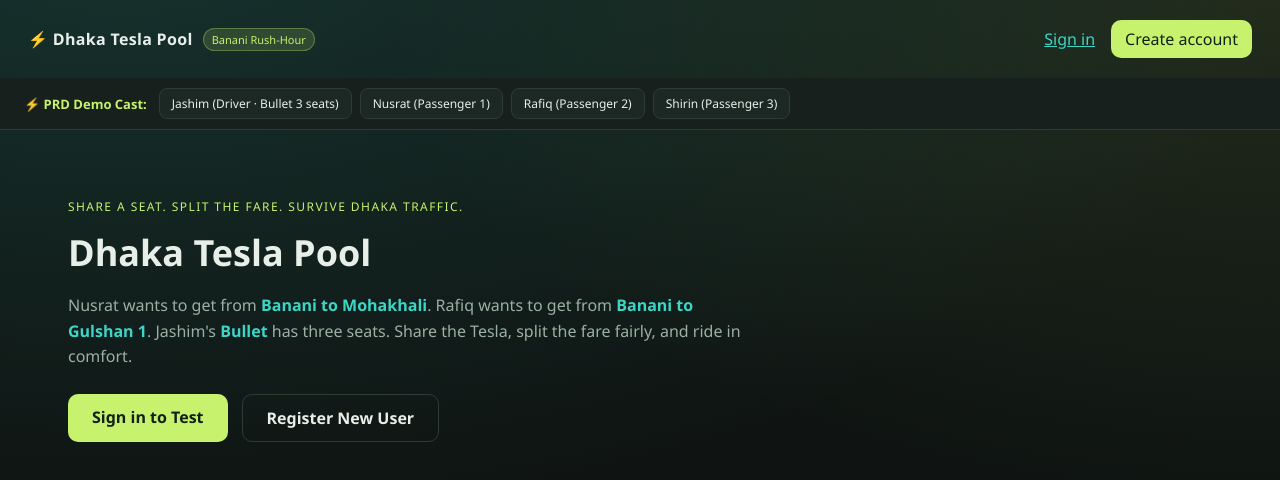
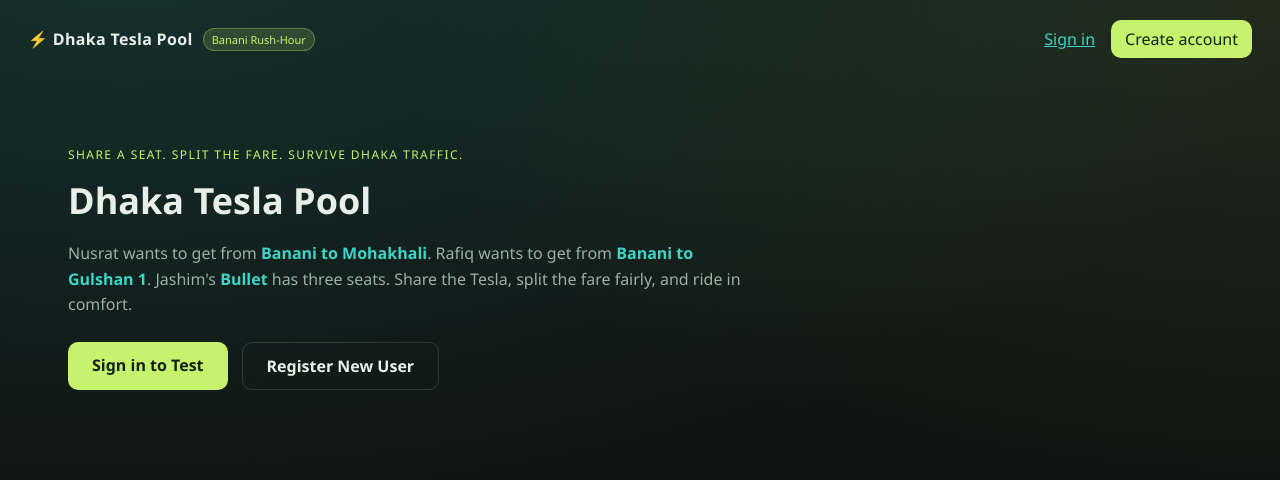
Before and after one commit to AHMED-SAFA/Dhaka-Tesla-Pool, a React (Vite) app in the folder frontend/: page / in a window 1280 px wide. Shown: the top 480 px of the page. Built offline with nearby package versions, Linux system fonts and the light colour scheme.

Commit message:
chore(ui): remove Global Demo Bar (QuickDemoBar)

```diff
--- a/frontend/src/components/QuickDemoBar.jsx
+++ b/frontend/src/components/QuickDemoBar.jsx
@@ -1,54 +1,4 @@
-import { useState } from 'react';
-import { api } from '../api.js';
-import { useAuth } from '../auth.jsx';
-
-const DEMO_ACCOUNTS = [
-  { label: 'Jashim (Driver · Bullet 3 seats)', email: 'jashim@tesla.dhaka', role: 'driver' },
-  { label: 'Nusrat (Passenger 1)', email: 'nusrat@tesla.dhaka', role: 'passenger' },
-  { label: 'Rafiq (Passenger 2)', email: 'rafiq@tesla.dhaka', role: 'passenger' },
-  { label: 'Shirin (Passenger 3)', email: 'shirin@tesla.dhaka', role: 'passenger' },
-];
-
+// Removed: authentication now strictly requires valid user email and password.
 export default function QuickDemoBar() {
-  const { signIn } = useAuth();
-  const [loading, setLoading] = useState(false);
-  const [err, setErr] = useState('');
-
-  async function handleQuickLogin(email) {
-    setLoading(true);
-    setErr('');
-    try {
-      const res = await api('/api/auth/login', {
-        method: 'POST',
-        body: { email, password: 'Password123' },
-      });
-      signIn(res);
-    } catch (e) {
-      setErr(e.message || 'Demo login failed. Make sure DB is seeded.');
-    } finally {
-      setLoading(false);
-    }
-  }
-
-  return (
-    <div className="demo-bar">
-      <div className="demo-bar-inner">
-        <span className="demo-title">⚡ PRD Demo Cast:</span>
-        <div className="demo-buttons">
-          {DEMO_ACCOUNTS.map((acc) => (
-            <button
-              key={acc.email}
-              type="button"
-              className="demo-btn"
-              disabled={loading}
-              onClick={() => handleQuickLogin(acc.email)}
-            >
-              {acc.label}
-            </button>
-          ))}
-        </div>
-      </div>
-      {err && <div className="demo-err">{err}</div>}
-    </div>
-  );
+  return null;
 }
--- a/frontend/src/index.css
+++ b/frontend/src/index.css
@@ -95,47 +95,6 @@
 .hero-copy { padding: 40px 28px 80px; max-width: 720px; }
 .hero-copy .card { width: min(520px, 100%); margin-top: 24px; }
 .btn-link { width: auto; padding: 8px 14px; }
-
-/* Demo Cast Bar */
-.demo-bar {
-  background: var(--bg-2);
-  border-bottom: 1px solid var(--border);
-  padding: 10px 24px;
-}
-.demo-bar-inner {
-  display: flex;
-  flex-wrap: wrap;
-  align-items: center;
-  gap: 12px;
-}
-.demo-title {
-  font-size: 13px;
-  font-weight: 700;
-  color: var(--accent);
-}
-.demo-buttons {
-  display: flex;
-  flex-wrap: wrap;
-  gap: 8px;
-}
-.demo-btn {
-  width: auto;
-  padding: 6px 12px;
-  font-size: 12px;
-  background: var(--card);
-  color: var(--text);
-  border: 1px solid var(--border);
-  border-radius: 8px;
-}
-.demo-btn:hover {
-  background: var(--accent-2);
-  color: #0b1a16;
-}
-.demo-err {
-  margin-top: 6px;
-  font-size: 12px;
-  color: var(--danger);
-}
 
 /* Main Layout */
 .main-content {
--- a/frontend/src/pages/HomePage.jsx
+++ b/frontend/src/pages/HomePage.jsx
@@ -2,7 +2,6 @@
 import { useAuth } from '../auth.jsx';
 import PassengerDashboard from '../components/PassengerDashboard.jsx';
 import DriverDashboard from '../components/DriverDashboard.jsx';
-import QuickDemoBar from '../components/QuickDemoBar.jsx';
 
 export default function HomePage() {
   const { user, signOut, ready } = useAuth();
@@ -45,9 +44,6 @@
         </nav>
       </header>
 
-      {/* Demo Cast Quick-Login Switcher */}
-      <QuickDemoBar />
-
       <main className="main-content">
         {!user ? (
           <div className="hero-landing">
--- a/frontend/src/pages/LoginPage.jsx
+++ b/frontend/src/pages/LoginPage.jsx
@@ -63,52 +63,6 @@
         <button type="submit" disabled={busy}>
           {busy ? 'Signing in…' : 'Sign in'}
         </button>
-
-        <div style={{ marginTop: '20px', borderTop: '1px solid var(--border)', paddingTop: '16px' }}>
-          <p className="eyebrow" style={{ fontSize: '11px', textAlign: 'center' }}>Demo Cast (1-Click Login)</p>
-          <div style={{ display: 'grid', gridTemplateColumns: '1fr 1fr', gap: '8px', marginTop: '8px' }}>
-            <button
-              type="button"
-              className="ghost"
-              style={{ fontSize: '11px', padding: '6px', margin: 0 }}
-              onClick={() => {
-                setForm({ email: 'jashim@tesla.dhaka', password: 'Password123' });
-              }}
-            >
-              🚗 Jashim (Driver)
-            </button>
-            <button
-              type="button"
-              className="ghost"
-              style={{ fontSize: '11px', padding: '6px', margin: 0 }}
-              onClick={() => {
-                setForm({ email: 'nusrat@tesla.dhaka', password: 'Password123' });
-              }}
-            >
-              🚶 Nusrat (Passenger)
-            </button>
-            <button
-              type="button"
-              className="ghost"
-              style={{ fontSize: '11px', padding: '6px', margin: 0 }}
-              onClick={() => {
-                setForm({ email: 'rafiq@tesla.dhaka', password: 'Password123' });
-              }}
-            >
-              🚶 Rafiq (Passenger)
-            </button>
-            <button
-              type="button"
-              className="ghost"
-              style={{ fontSize: '11px', padding: '6px', margin: 0 }}
-              onClick={() => {
-                setForm({ email: 'shirin@tesla.dhaka', password: 'Password123' });
-              }}
-            >
-              🚶 Shirin (Passenger)
-            </button>
-          </div>
-        </div>
       </form>
     </AuthLayout>
   );
```
